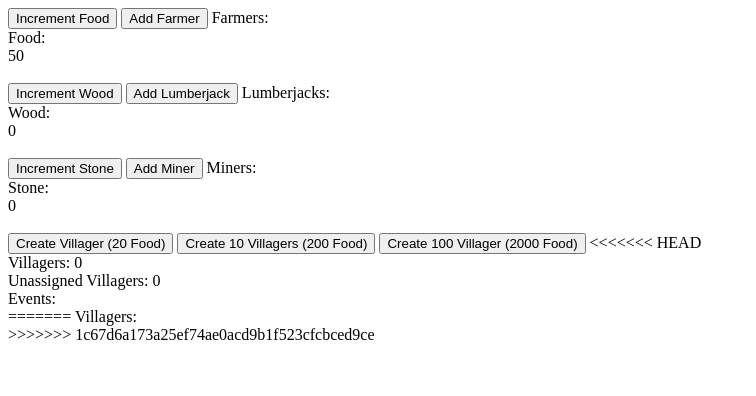
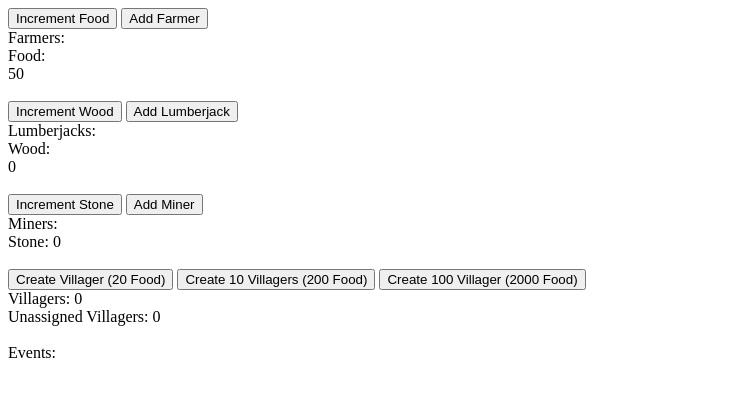
Before and after one commit to cpaika/Klik, a plain HTML site: page index.html in a window 1280 px wide. Shown: the whole page, without its empty margins (0-756 px from the left). Drawn offline with Linux system fonts and the light colour scheme.

Commit message:
More formatting

```diff
--- a/index.html
+++ b/index.html
@@ -195,31 +195,33 @@
 <body onload="init()">
    <button type="button" id="Food" onclick="iFood();">Increment Food</button>
    <button type="button" id="Farmer" onclick="iFarmer();">Add Farmer</button>
-   Farmers: <div id="farmerValue"></div>
-   Food: <div id="foodValue"></div>
+   <div>
+        Farmers: <div id="farmerValue"></div>
+        Food: <div id="foodValue"></div>
+   </div>
    <br>
    <button type="button" id="Wood" onclick="iWood();">Increment Wood</button>
    <button type="button" id="Lumberjack" onclick="iLumberjack();">Add Lumberjack</button>
-   Lumberjacks: <div id="lumberjackValue"></div>
-   Wood: <div id="woodValue"></div>
+   <div>
+        Lumberjacks: <div id="lumberjackValue"></div>
+        Wood: <div id="woodValue"></div>
+   </div>
    <br>
    <button type="button" id="Stone" onclick="iStone();">Increment Stone</button>
    <button type="button" id="Miner" onclick="iMiner();">Add Miner</button>
-   Miners: <div id="minerValue"></div>
-   Stone: <div id="stoneValue"></div>
+   <div>
+        <div> Miners: <span id="minerValue"></span></div>
+        <div> Stone: <span id="stoneValue"></span><div>
+   </div>
    <br>
    <button type="button" id="Villagers1" onclick="iVillagers(1);">Create Villager (20 Food)</button>
    <button type="button" id="Villagers10" onclick="iVillagers(10);">Create 10 Villagers (200 Food)</button>
    <button type="button" id="Villagers100" onclick="iVillagers(100);">Create 100 Villager (2000 Food)</button>
-<<<<<<< HEAD
    <div> Villagers: <span id="villagersValue"></span></div>
    <div> Unassigned Villagers: <span id="totalValue"></span></span>
-   <div> Events: <div id="log"></div></div>
-=======
-   Villagers:
+   <div> <br>Events: <div id="log"></div></div>
    <div id="villagersValue"></div>
    <div id="totalValue"></div>
    <div id="log"></div>
->>>>>>> 1c67d6a173a25ef74ae0acd9b1f523cfcbced9ce
 </body>
 </html>
```
